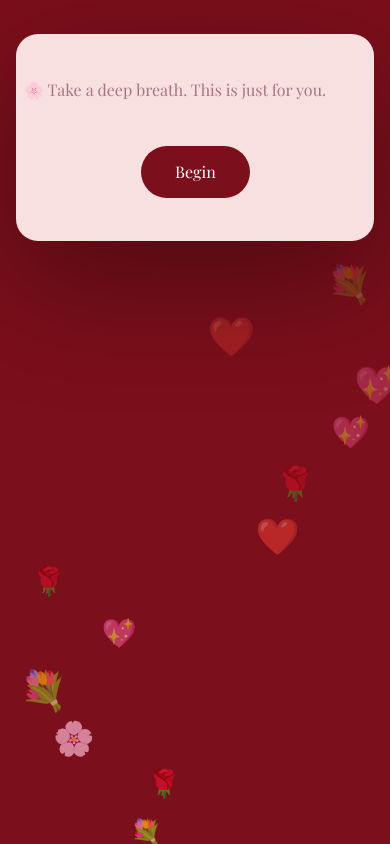
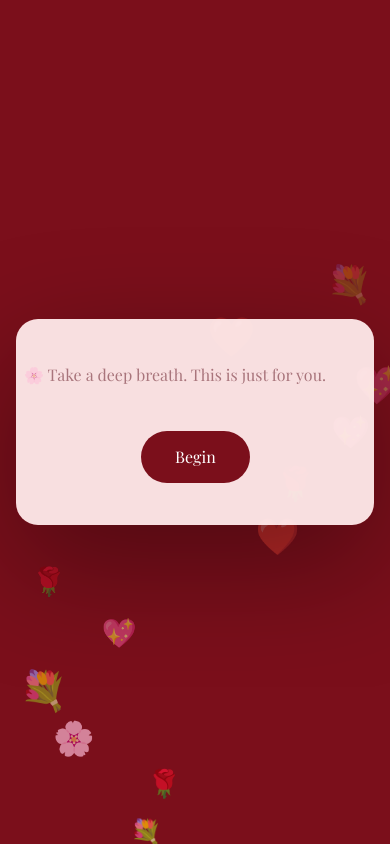
Before and after one commit to Abeltrust/valantine, a plain HTML site: page index.html in a window 390 px wide. Drawn offline with nearby package versions, Linux system fonts and the light colour scheme.

Commit message:
Clean up mobile styles in index.html
Remove unnecessary styles for mobile view.

```diff
--- a/index.html
+++ b/index.html
@@ -162,13 +162,7 @@ p {
     opacity: 0;
   }
 }
-   @media (max-width: 768px) {
-  body {
-    overflow-y: auto;
-    align-items: flex-start;
-    padding: 4vh 0;
-  }
-}
+
    @media (max-width: 768px) {
   .card-box {
     padding: 5vh 6vw;
```
